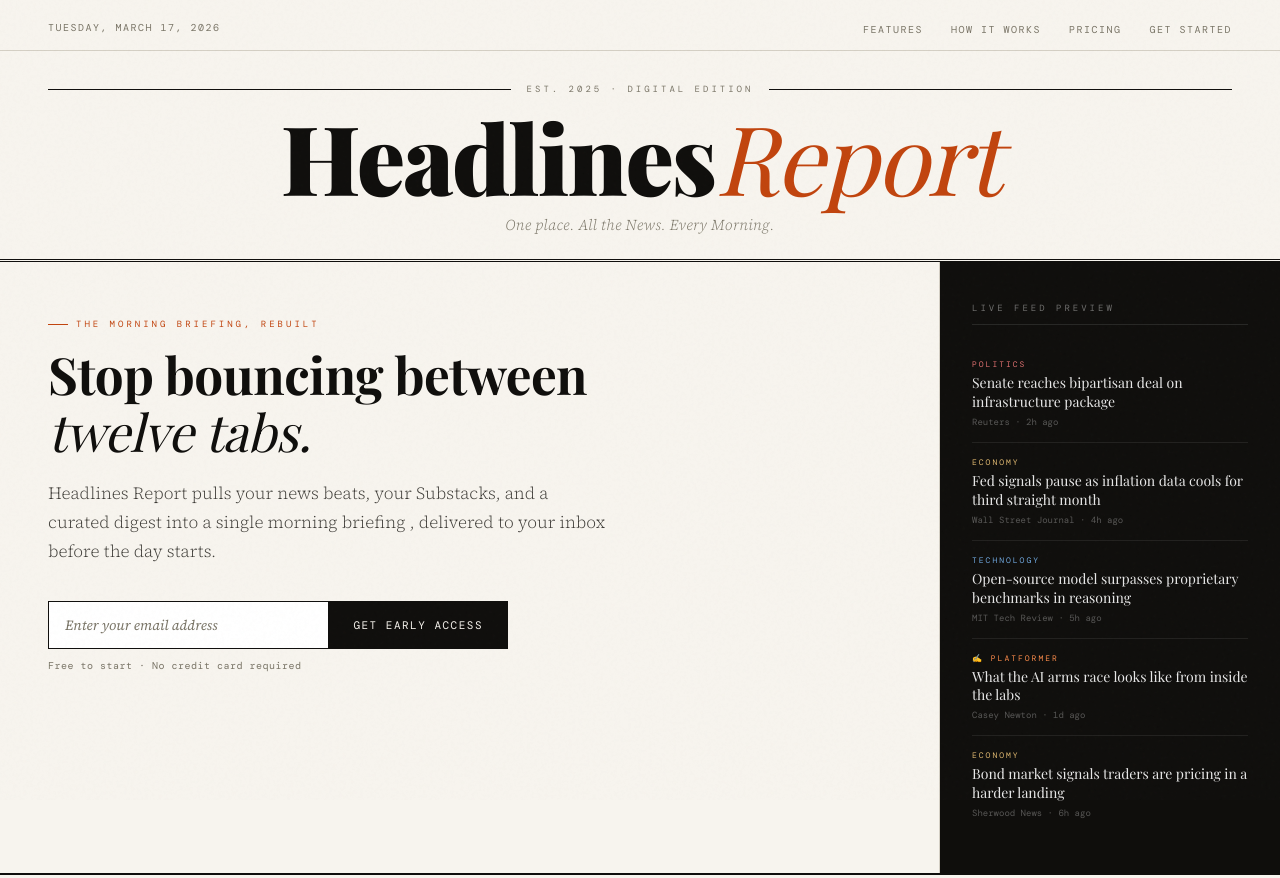
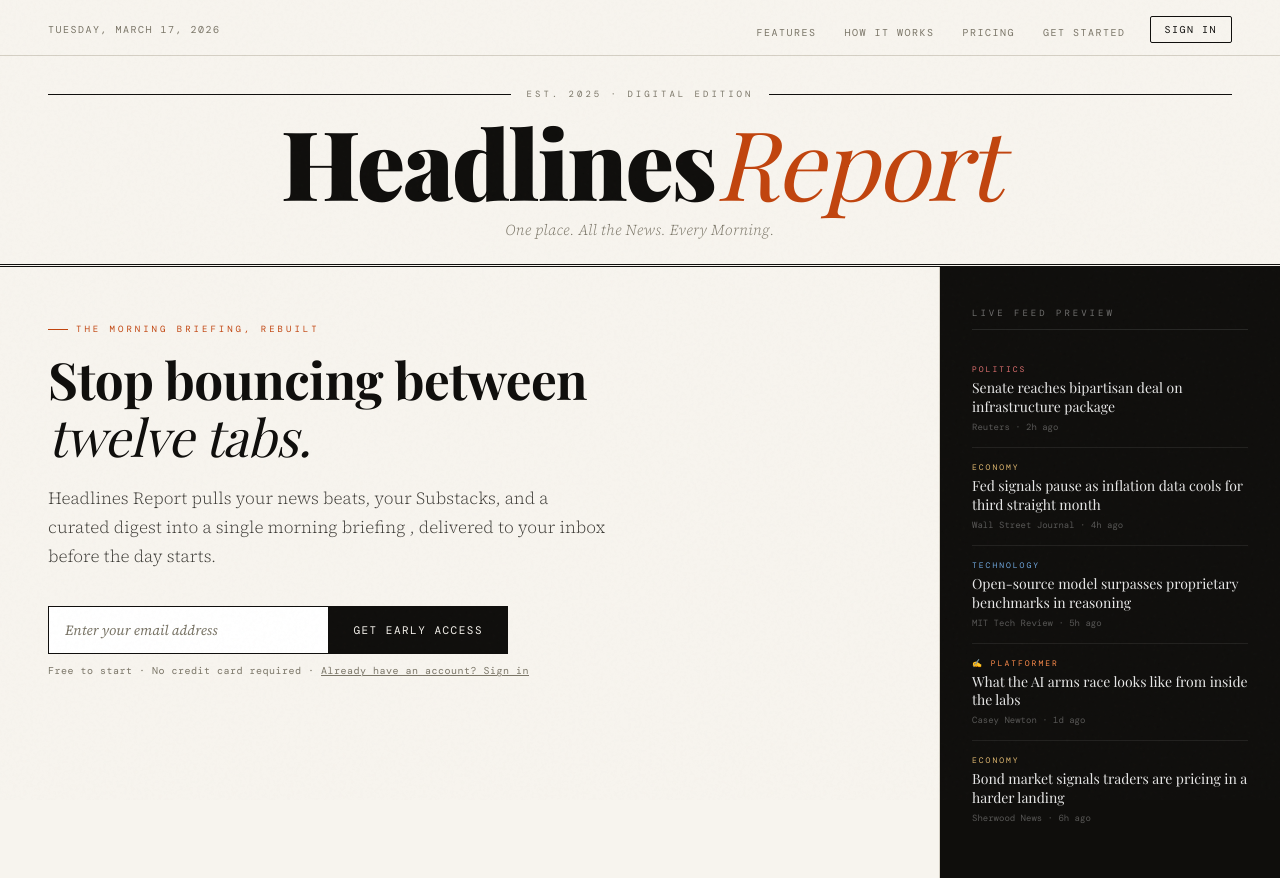
Before and after one commit to TheNewsroom5792/newsroom, a website: page public/index.html in a window 1280 px wide. Shown: the top 878 px of the page. Drawn offline with nearby package versions, Linux system fonts and the light colour scheme; a web font is replaced by a local one.

Commit message:
Update index.html

```diff
--- a/public/index.html
+++ b/public/index.html
@@ -759,12 +759,15 @@ footer {
 <header class="masthead">
   <div class="masthead-top">
     <span class="dateline" id="dateline"></span>
-    <nav><ul class="nav-links">
-      <li><a href="#features">Features</a></li>
-      <li><a href="#how">How it works</a></li>
-      <li><a href="#pricing">Pricing</a></li>
-      <li><a href="#signup">Get started</a></li>
-    </ul></nav>
+    <nav style="display:flex;align-items:center;gap:24px;">
+      <ul class="nav-links">
+        <li><a href="#features">Features</a></li>
+        <li><a href="#how">How it works</a></li>
+        <li><a href="#pricing">Pricing</a></li>
+        <li><a href="#signup">Get started</a></li>
+      </ul>
+      <a href="/app.html" style="font-family:'DM Mono',monospace;font-size:10px;letter-spacing:1.5px;text-transform:uppercase;padding:6px 14px;border:1px solid var(--ink);color:var(--ink);text-decoration:none;border-radius:2px;transition:all .15s;white-space:nowrap;" onmouseover="this.style.background='var(--ink)';this.style.color='var(--paper)'" onmouseout="this.style.background='none';this.style.color='var(--ink)'">Sign in</a>
+    </nav>
   </div>
   <div class="masthead-main">
     <div class="masthead-rule">
@@ -789,7 +792,7 @@ footer {
         <button class="signup-btn" type="submit">Get early access</button>
       </form>
       <div class="signup-success" id="signup-success">✓ You're on the list. We'll be in touch.</div>
-      <p class="signup-note">Free to start · No credit card required</p>
+      <p class="signup-note">Free to start · No credit card required · <a href="/app.html" style="color:var(--muted);text-decoration:underline;">Already have an account? Sign in</a></p>
     </div>
   </div>
 
```
